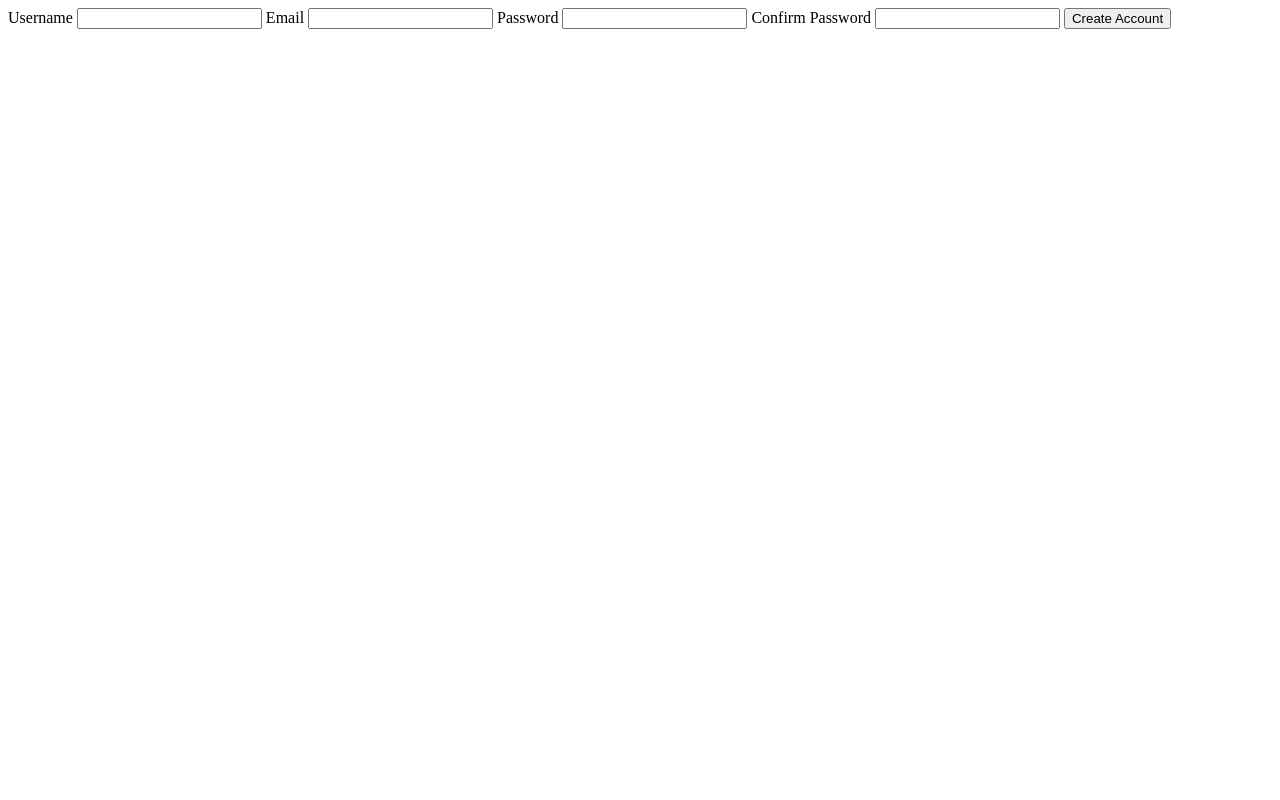
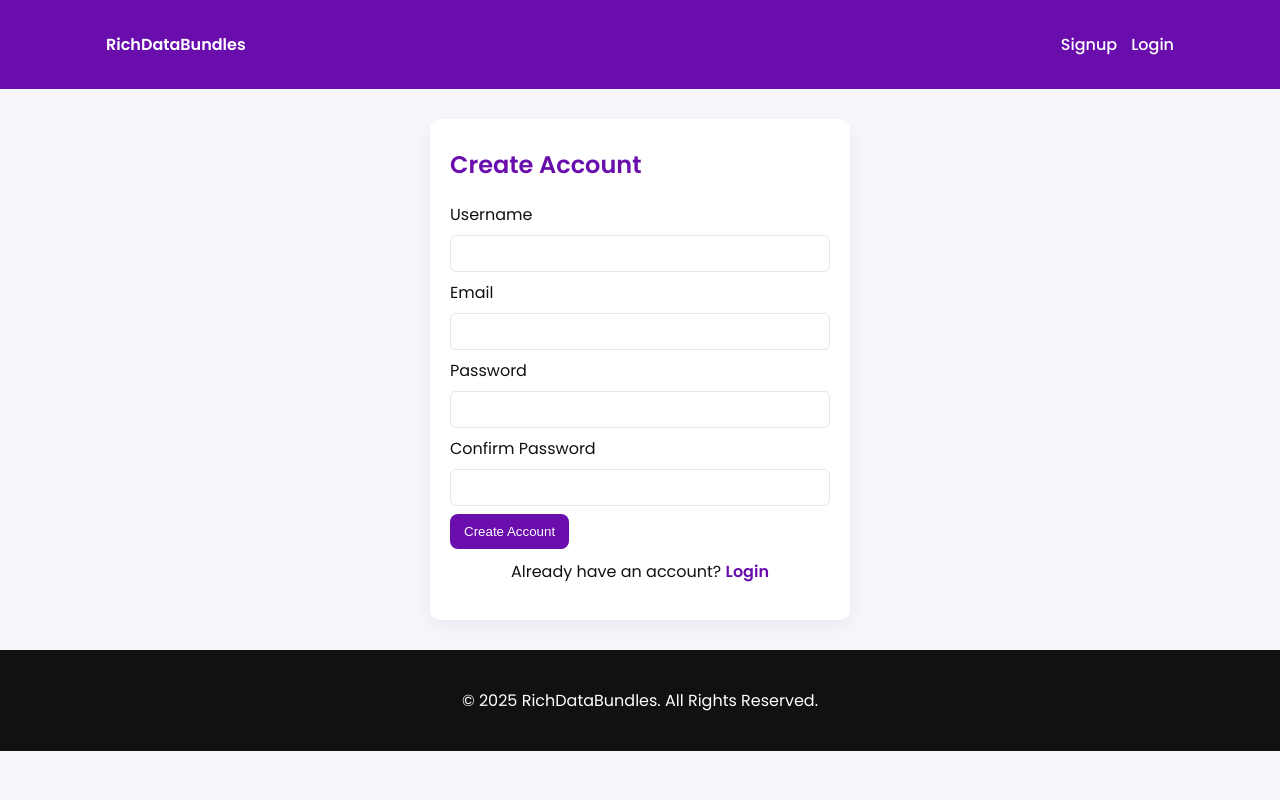
Before and after one commit to Oxbee59/richdatabundle, a Django app: page /signup/ in a window 1280 px wide. Run offline with Django 5.2, Linux system fonts and the light colour scheme.

Commit message:
Fixed signup page style to match login

```diff
--- a/core/templates/core/signup.html
+++ b/core/templates/core/signup.html
@@ -1,21 +1,33 @@
-<form method="POST" action="">
-  {% csrf_token %}
-
-  <label for="username">Username</label>
-  <input type="text" name="username" id="username" required />
-
-  <label for="email">Email</label>
-  <input type="email" name="email" id="email" required />
-
-  <label for="password">Password</label>
-  <input type="password" name="password" id="password" required />
-
-  <label for="confirm_password">Confirm Password</label>
-  <input type="password" name="confirm_password" id="confirm_password" required />
-
-  <button type="submit">Create Account</button>
-</form>
-
-{% for message in messages %}
-  <p style="color:red;">{{ message }}</p>
-{% endfor %}
+{% extends 'core/base.html' %}
+{% load static %}
+{% block content %}
+<div class="auth-card">
+    <h2 class="page-title">Create Account</h2>
+    <form method="POST" class="form">
+        {% csrf_token %}
+        <div>
+            <label>Username</label>
+            <input type="text" name="username" required>
+        </div>
+        <div>
+            <label>Email</label>
+            <input type="email" name="email" required>
+        </div>
+        <div>
+            <label>Password</label>
+            <input type="password" name="password" required>
+        </div>
+        <div>
+            <label>Confirm Password</label>
+            <input type="password" name="confirm_password" required>
+        </div>
+        <button type="submit" class="btn">Create Account</button>
+    </form>
+    <p style="margin-top:10px;text-align:center;">
+        Already have an account?
+        <a href="{% url 'login' %}" style="color:var(--violet);font-weight:600;text-decoration:none;">
+            Login
+        </a>
+    </p>
+</div>
+{% endblock %}
```
